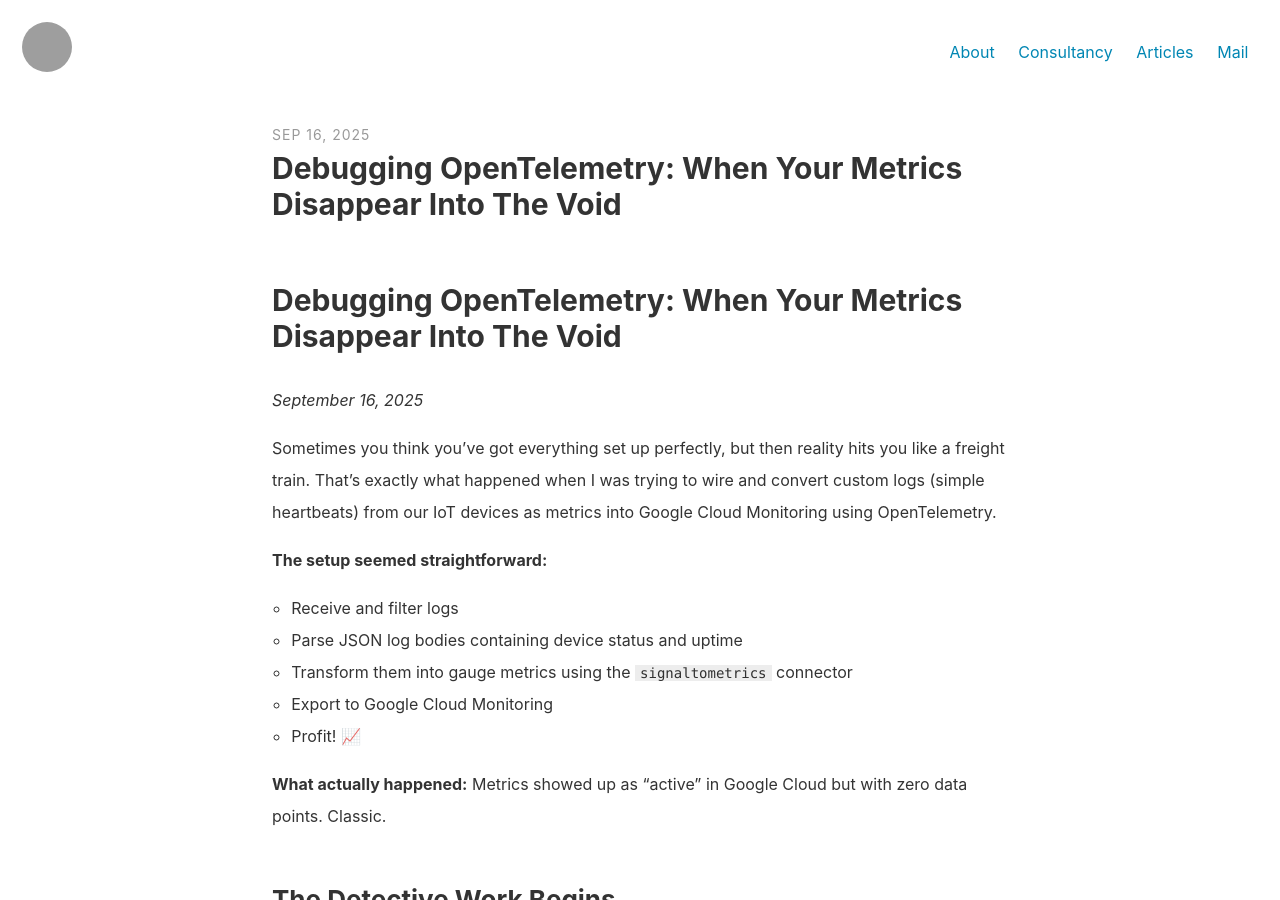
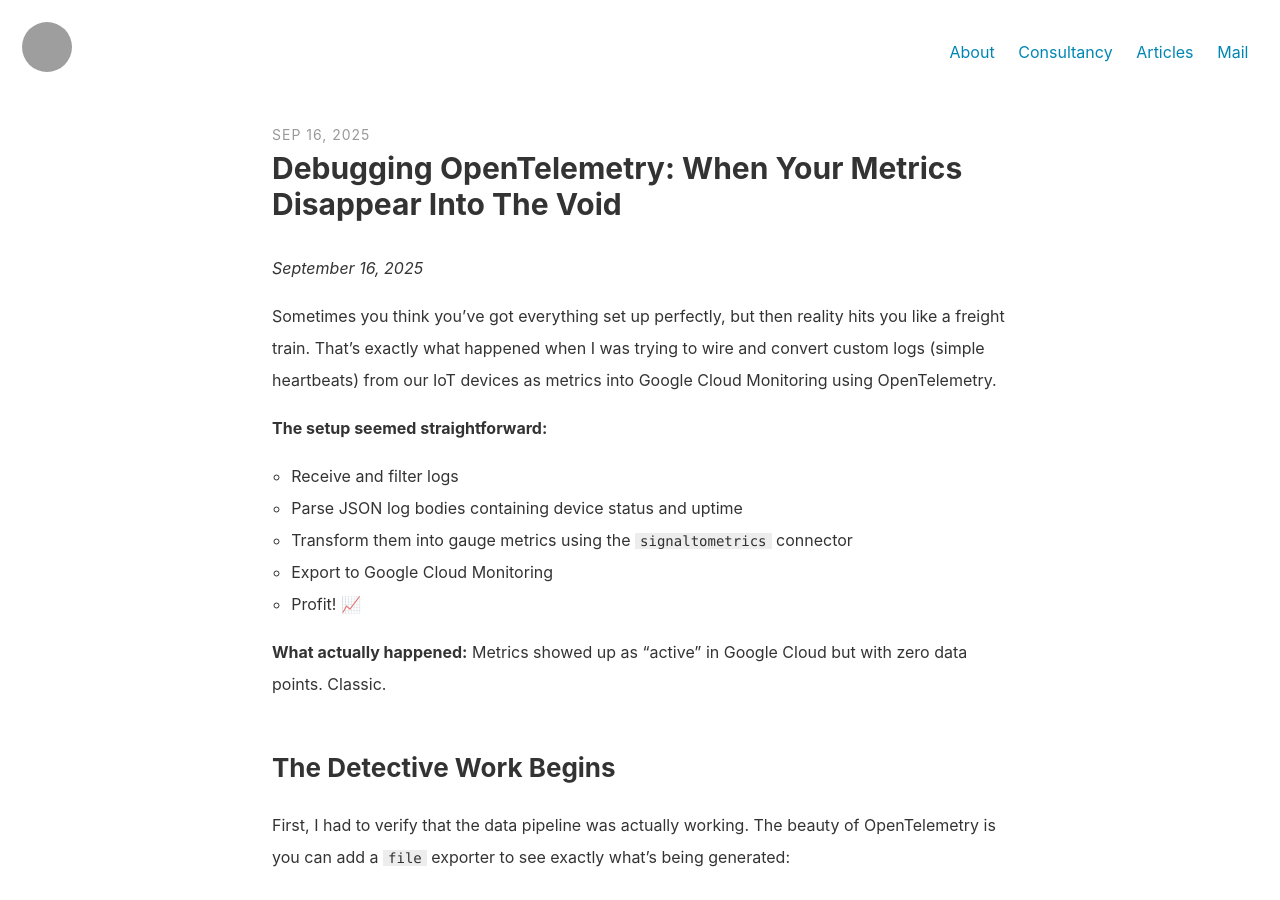
Before and after one commit to mkozjak/mkozjak.github.io, a Jekyll site: the page built from _posts/2025-09-16-metrics-void.md, in a window 1280 px wide and 900 px high. Built offline with Jekyll 4.4.1, drawn with Linux system fonts in a browser that asks for light colours; grey boxes are pictures that could not be loaded.

Commit message:
Update 2025-09-16-metrics-void.md

```diff
--- a/_posts/2025-09-16-metrics-void.md
+++ b/_posts/2025-09-16-metrics-void.md
@@ -4,8 +4,6 @@ title: "Debugging OpenTelemetry: When Your Metrics Disappear Into The Void"
 comments: false
 keywords: "iot opentelemetry otel mqtt metrics google cloud"
 ---
-Debugging OpenTelemetry: When Your Metrics Disappear Into The Void
-==================================================================
 
 *September 16, 2025*
 
```
